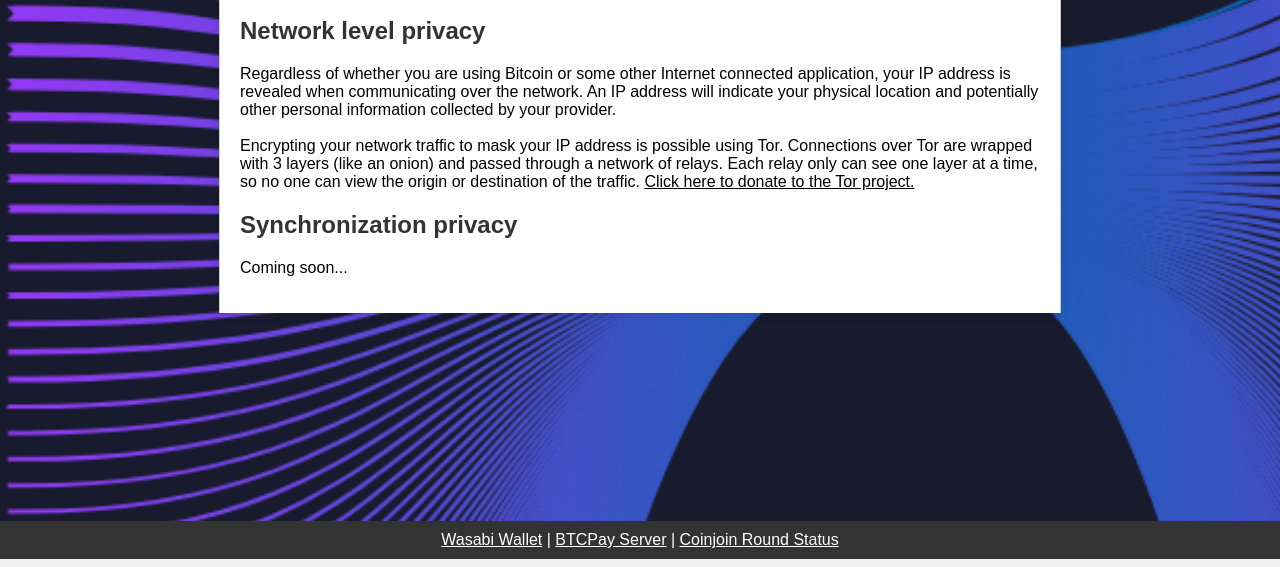
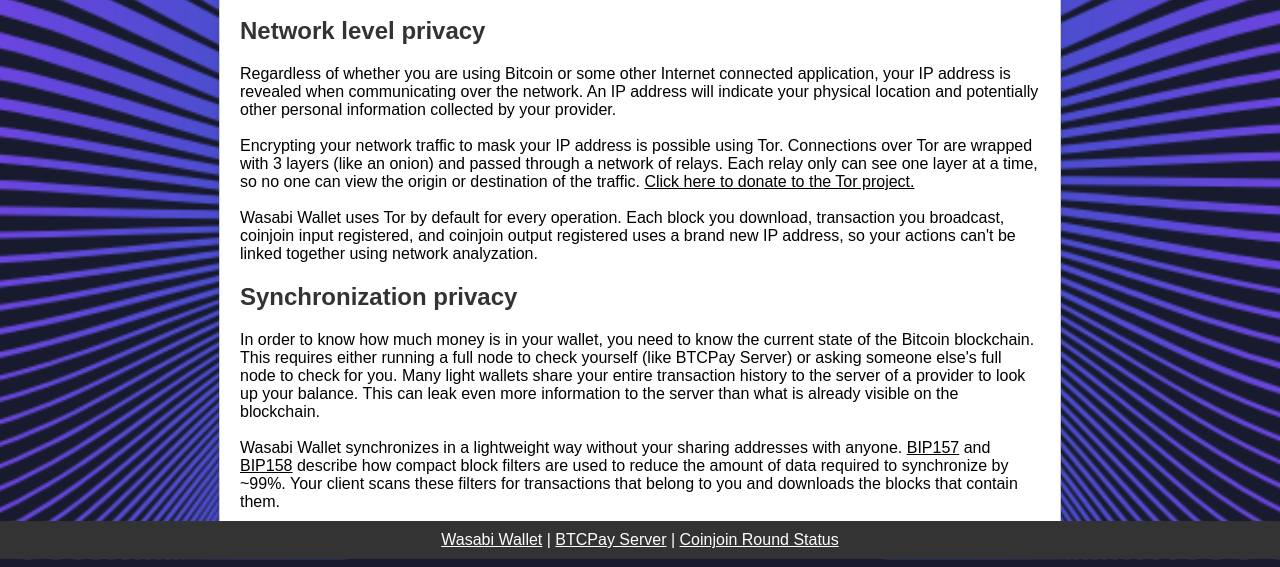
Before and after one commit to Kruwed/kruwed.github.io, a plain HTML site: page guide.html in a window 1280 px wide. Shown: the part 241-808 px from the top of the page. Drawn offline with Linux system fonts and the light colour scheme.

Commit message:
Update guide.html

```diff
--- a/guide.html
+++ b/guide.html
@@ -23,11 +23,15 @@
         <p>
            Regardless of whether you are using Bitcoin or some other Internet connected application, your IP address is revealed when communicating over the network. An IP address will indicate your physical location and potentially other personal information collected by your provider.<br>
             <br>
-            Encrypting your network traffic to mask your IP address is possible using Tor. Connections over Tor are wrapped with 3 layers (like an onion) and passed through a network of relays. Each relay only can see one layer at a time, so no one can view the origin or destination of the traffic. <a href="https://donate.torproject.org/">Click here to donate to the Tor project.</a>
+            Encrypting your network traffic to mask your IP address is possible using Tor. Connections over Tor are wrapped with 3 layers (like an onion) and passed through a network of relays. Each relay only can see one layer at a time, so no one can view the origin or destination of the traffic. <a href="https://donate.torproject.org/">Click here to donate to the Tor project.</a><br>
+            <br>
+            Wasabi Wallet uses Tor by default for every operation. Each block you download, transaction you broadcast, coinjoin input registered, and coinjoin output registered uses a brand new IP address, so your actions can't be linked together using network analyzation.
         </p>
         <h2>Synchronization privacy</h2>
         <p>
-           Coming soon...
+          In order to know how much money is in your wallet, you need to know the current state of the Bitcoin blockchain. This requires either running a full node to check yourself (like BTCPay Server) or asking someone else's full node to check for you. Many light wallets share your entire transaction history to the server of a provider to look up your balance. This can leak even more information to the server than what is already visible on the blockchain.<br>
+          <br>
+          Wasabi Wallet synchronizes in a lightweight way without your sharing addresses with anyone. <a href="https://github.com/bitcoin/bips/blob/master/bip-0157.mediawiki">BIP157</a> and <a href="https://github.com/bitcoin/bips/blob/master/bip-0158.mediawiki">BIP158</a> describe how compact block filters are used to reduce the amount of data required to synchronize by ~99%. Your client scans these filters for transactions that belong to you and downloads the blocks that contain them.
         </p>
     </div>
  <footer id="footer">
```
